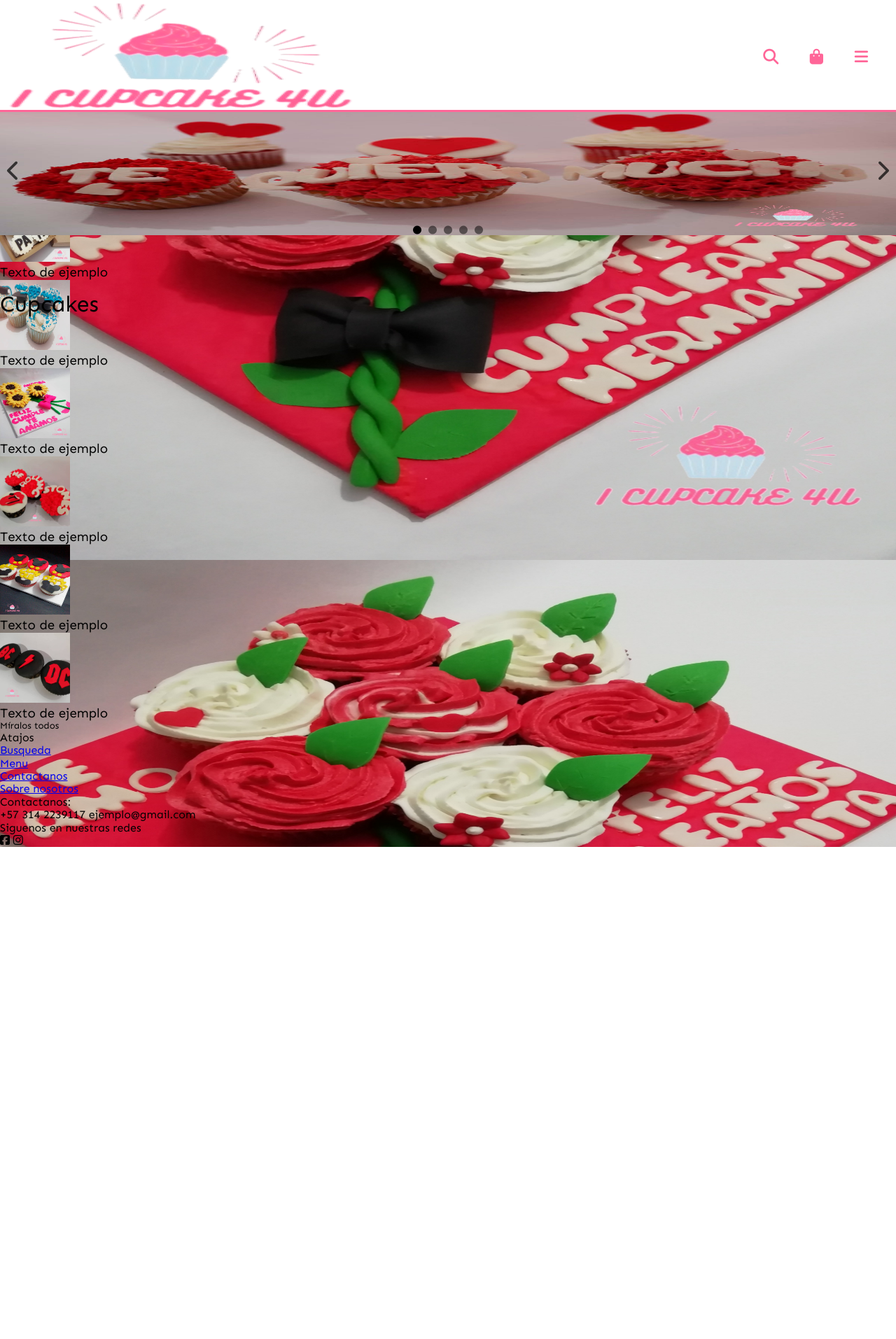
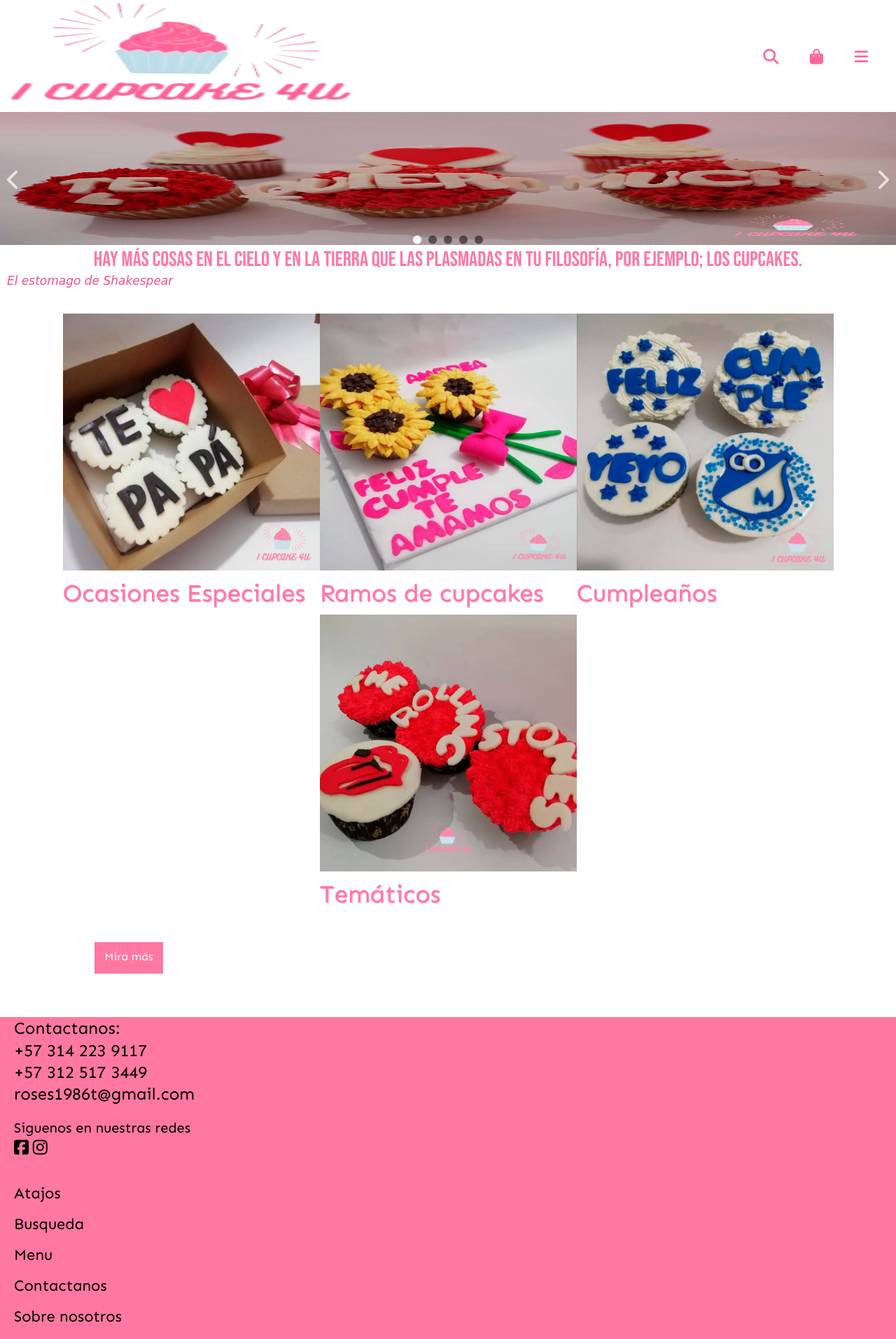
Before and after one commit to juandiegopjimenez/ICupCake4u, a PHP site: page / in a window 1280 px wide. Shown: the whole page at 70% size. Before the commit the page ends 1210 px from the top, so only its background shows below. Run offline with PHP 8.4, Linux system fonts and the light colour scheme; some libraries are stand-ins or nearby versions.

Commit message:
Landing page finalizada

```diff
--- a/estilos/estilos.css
+++ b/estilos/estilos.css
@@ -4,11 +4,14 @@
 }
 
 body {
-  background-image: url(../imagenes/fondo.jpg);
-  background-repeat: no-repeat;
-  background-size: 100%;
-  background-attachment: fixed;
-  background-position: center;
+  background: #fff;
+}
+a {
+  text-decoration: none;
+}
+
+a:visited {
+  color: #ff78a2;
 }
 
 ul,
@@ -16,10 +19,9 @@ ol {
   list-style: none;
 }
 
-                    /* header - Cabezera */
+/* header - Cabezera */
 header {
   background: #fff;
-  border-bottom: 3px solid #ff6698;
   position: fixed;
   width: 100%;
   height: 20%;
@@ -29,7 +31,7 @@ header {
 .logo {
   position: relative;
   width: 40%;
-  height: 99%;
+  height: 90%;
 }
 
 .header__icons {
@@ -49,7 +51,7 @@ header {
   color: #ff8fbd;
 }
 
-                              /* Buscador */
+/* Buscador */
 .fondo-active {
   width: 100%;
   height: 100%;
@@ -132,7 +134,7 @@ header {
   display: none;
 }
 
-                  /* nav - menú principal */
+/* nav - menú principal */
 
 nav {
   position: absolute;
@@ -163,6 +165,7 @@ nav ul {
 
 nav li {
   border-bottom: 1px solid #a49d9d;
+  height: 72px;
 }
 
 nav li:last-child {
@@ -193,6 +196,18 @@ nav span {
   margin-left: 40px;
 }
 
+#nav__cupcake-icon {
+  width: 26px;
+  height: 28px;
+  margin-right: 1em;
+}
+
+#nav__popcake-icon {
+  width: : 26px;
+  height: 26px;
+  margin-right: 1em;
+}
+
 #nav__orgullo-icon {
   background: linear-gradient(
     to bottom,
@@ -206,16 +221,16 @@ nav span {
   color: #fff;
 }
 
-#nav__people-icon {
+#nav__smile-icon {
   transform: translateY(10px);
 }
 
-/* Main - Contendio principal */
+/* Slider - fotos que se mueven */
 
 .slideShow {
   position: relative;
   width: 100%;
-  top: 146.4px;
+  top: 20vh;
   min-height: 190px;
 }
 
@@ -251,7 +266,7 @@ nav span {
   height: 100%;
   display: flex;
   align-items: center;
-  color: rgba(0, 0, 0, 0.7);
+  color: rgba(255, 255, 255, 0.7);
   font-size: 30px;
   z-index: 4;
   cursor: pointer;
@@ -265,12 +280,123 @@ nav span {
   right: 10px;
 }
 
+/* Main - Contendio principal */
+
 h1 {
+  font-family: 'Bebas Neue', cursive;
   position: relative;
-  top: 200px;
+  top: 160px;
+  font-size: 30px;
+  color: #ff78a2;
+  text-align: center;
+  margin: auto 15px;
 }
 
-main div img {
-  height: 100px;
-  width: 100px;
+cite {
+  font-family: cursive;
+  position: relative;
+  top: 163px;
+  font-size: 17px;
+  color: #f55083;
+  text-align: left;
+  margin-left: 10px;
 }
+
+.imagenes {
+  margin-top: 25vh;
+  margin-bottom: 50px;
+  display: flex;
+  flex-flow: row wrap;
+  justify-content: center;
+}
+
+.imagenes div {
+  height: 430px;
+  align-self: center;
+}
+
+.imagenes div h3 {
+  margin-top: 7px;
+}
+
+.imagenes div img {
+  height: 367px;
+  width: 367px;
+  object-fit: fill;
+}
+
+.imagenes h3 {
+  color: #ff78a2;
+  font-size: 35px;
+  text-align: left;
+  text-shadow: 1px 1px 1px #ff8fbd;
+}
+
+.imagenes p {
+  font-size: 28px;
+}
+
+.view-all {
+  position: relative;
+  bottom: 12px;
+  left: 135px;
+  height: 45px;
+  width: 98px;
+  background: #ff78a2;
+  padding: 12px;
+  margin-bottom: 50px;
+}
+
+.view-all a {
+  display: block;
+  text-decoration: none;
+  color: #fff;
+  text-align: center;
+}
+
+/* Aside - Contacto */
+
+aside {
+  background: #ff78a2;
+  border-bottom: #aa375b;
+  height: 210px;
+  color: #000;
+}
+
+.contacto {
+  font-size: 24px;
+  padding: 20px;
+  padding-top: 0;
+  line-height: 1.3;
+}
+
+.redes {
+  padding: 20px;
+  padding-top: 0;
+  font-size: 20px;
+  line-height: 1.3;
+}
+
+.redes a {
+  color: #000;
+  margin-top: 6px;
+  font-size: 24px;
+}
+
+/* Footer - atajos */
+
+.quick-lines {
+  background: #ff78a2;
+  color: #000;
+  height: 250px;
+  padding: 20px;
+  font-size: 22px;
+  line-height: 2;
+}
+
+.quick-lines ul a {
+  text-decoration: none;
+  color: #000;
+}
+
+/* Responsive Design */
--- a/index.html
+++ b/index.html
@@ -4,8 +4,13 @@
   <meta charset="UTF-8">
   <meta name="viewport" content="width=device-width, initial-scale=1.0">
   <meta http-equiv="X-UA-Compatible" content="ie=edge">
+  <meta name="description" content="Sorprende a tus seres queriodos o alegra a tu
+  paladar con nuestros delicioso cupcakes de todos los sabores y como tu los quieras">
+  <meta name="keywords" content="cupckes, postres, regalos, comida">
   <meta name="author" content="Juan Diego Peña Jiménez @juand_pjimenez">
   <link href="https://fonts.googleapis.com/css2?family=Sen&display=swap" rel="stylesheet">
+  <link href="https://fonts.googleapis.com/css2?family=Noto+Sans+TC&display=swap" rel="stylesheet">
+  <link href="https://fonts.googleapis.com/css2?family=Bebas+Neue&family=Noto+Sans+TC&display=swap" rel="stylesheet">
   <link rel="icon" href="imagenes/icono.ico">
   <link rel="stylesheet" href="estilos/normalize.css">
   <link rel="stylesheet" href="estilos/estilos.css">
@@ -25,10 +30,13 @@
       <nav id="nav">
         <ul>
           <li><a href="index.html"><i id="nav__home-icon" class="fas fa-home"></i>Inicio</a></li>
-          <li><a href="#"><i id="nav__cupcake-icon" class="fas fa-bread-slice"></i>Cupcakes</a></li>
-          <li><a href="#"><i id="nav__cake-icon" class="fas fa-birthday-cake"></i>Pasteles</a></li>
+          <li><a href="#"><img id="nav__cupcake-icon" src="imagenes/cupcake-icon.png" alt="cupcake">Cupcakes</a></li>
+          <li><a href="#"><i id="nav__cookie-icon" class="fas fa-cookie-bite"></i></i>Galletas</a></li>
+          <li><a href="#"><img id="nav__popcake-icon" src="imagenes/popcake.png" alt="popcake">Popcakes</a></li>
+          <li><a href="#"><i id="nav__tongue-icon" class="fas fa-grin-tongue"></i>Linea de sabores</a></li>
           <li><a href="#"><i id="nav__orgullo-icon" class="fas fa-ribbon"></i>Orgullo</a></li>
-          <li><a href="#"><i id="nav__people-icon" class="fas fa-user-friends"></i>Clientes <span>satisfechos</span></a></li>
+          <li><a href="#"><i id="nav__people-icon" class="fas fa-user-friends"></i>Contactanos</span></a></li>
+          <li><a href="#"><i id="nav__smile-icon" class="far fa-smile-wink"></i>Clientes <span>satisfechos</span></a></li>
         </ul>
       </nav>
     </div>
@@ -73,34 +81,49 @@
         <i class="fas fa-chevron-right"></i>
       </div>
     </div>
-    <h1>Cupcakes</h1>
+    <h1>
+      Hay más cosas en el cielo y en la tierra que las plasmadas en tu filosofía,
+      por ejemplo; los cupcakes.
+     </h1>
+     <cite>El estomago de Shakespear</cite>
+    <div class="imagenes">
       <div class="imagen-1">
-      <img src="imagenes/principal_1.jpg" alt="Cupcakes dia del padre">
-      <h3>Texto de ejemplo</h3>
+        <a href="#"><img src="imagenes/principal_1.jpg" alt="Cupcakes dia del padre"></a>
+        <a href="#"><h3>Ocasiones Especiales</h3></a>
       </div>
       <div class="imagen-2">
-      <img src="imagenes/principal_2.jpg" alt="Cupcakes graduación universitaria">
-      <h3>Texto de ejemplo</h3>
+        <a href="#"><img src="imagenes/principal_2.jpg" alt="Cupcakes ramo de girasoles"></a>
+        <a href="#"><h3>Ramos de cupcakes</h3></a>
       </div>
       <div class="imagen-3">
-      <img src="imagenes/principal_3.jpg" alt="Cupcakes ramo de girasoles">
-      <h3>Texto de ejemplo</h3>
+        <a href="#"><img src="imagenes/principal_3.jpg" alt="Cupcakes feliz cumpleaños"></a>
+        <a href="#"><h3>Cumpleaños</h3></a>
       </div>
       <div class="imagen-4">
-      <img src="imagenes/principal_4.jpg" alt="Cupcakes rolling stones">
-      <h3>Texto de ejemplo</h3>
+        <a href="#"><img src="imagenes/principal_4.jpg" alt="Cupcakes rolling stones"></a>
+        <a href="#"><h3>Temáticos</h3></a>
       </div>
-    <div class="imagen-5">
-      <img src="imagenes/principal_5.jpg" alt="Cupcakes mickey mouse">
-      <h3>Texto de ejemplo</h3>
     </div>
-    <div class="imagen-6">
-      <img src="imagenes/principal_6.jpg" alt="Cupcakes ACDC">
-      <h3>Texto de ejemplo</h3>
+    <div class="view-all">
+      <a href="#">Mira más</a>
     </div>
-    <h5> Míralos todos</h5>
   </main>
   <aside>
+    <div class="contacto">
+      <h4>Contactanos:</h4>
+      <p>
+        +57 314 223 9117 <br>
+        +57 312 517 3449 <br>
+        roses1986t@gmail.com
+      </p>
+    </div>
+    <div class="redes">
+      <h4>Siguenos en nuestras redes</h4>
+       <a href="https://www.facebook.com/Lovecupcakes4U" target="_blank"><i class="fab fa-facebook-square"></i></a>
+       <a href="https://www.instagram.com/kailu86/" target="_blank"><i class="fab fa-instagram"></i></a>
+    </div>
+  </aside>
+  <footer>
     <div class="quick-lines">
       <h4>Atajos</h4>
       <ul>
@@ -110,20 +133,6 @@
         <li><a href="#">Sobre nosotros</a></li>
       </ul>
     </div>
-  </aside>
-  <footer>
-    <div class="Contacto">
-      <h4>Contactanos:</h4>
-      <p>
-        +57 314 2239117
-        ejemplo@gmail.com
-      </p>
-    </div>
-    <div class="redes">
-      <h4>Siguenos en nuestras redes</h4>
-      <i class="fab fa-facebook-square"></i>
-      <i class="fab fa-instagram"></i>
-    </div>
   </footer>
   <script src="js/header.js"></script>
   <script src="js/main.js"></script>
--- a/js/header.js
+++ b/js/header.js
@@ -1,7 +1,11 @@
 // Buscador
 
-document.getElementById("icon-search").addEventListener("click", mostrar_buscador);
-document.getElementById("cover-ctn-search").addEventListener("click", ocultar_buscador);
+document
+  .getElementById("icon-search")
+  .addEventListener("click", mostrar_buscador);
+document
+  .getElementById("cover-ctn-search")
+  .addEventListener("click", ocultar_buscador);
 
 var bars_search = document.getElementById("ctn-bars-search");
 var cover_ctn_search = document.getElementById("cover-ctn-search");
@@ -25,7 +29,9 @@ function ocultar_buscador() {
   box_search.style.display = "none";
 }
 
-document.getElementById("input-search").addEventListener("keyup", buscador_interno);
+document
+  .getElementById("input-search")
+  .addEventListener("keyup", buscador_interno);
 
 function buscador_interno() {
   let filter = inputSearch.value.toUpperCase();
@@ -57,8 +63,5 @@ function cambiarClase() {
   let menuOpen = document.getElementById("icons__bars");
   menuOpen.classList.toggle("fa-times");
 
-  let fondoActive = document.getElementById("fondo");
-  fondoActive.classList.toggle("fondo-active");
-
   menuOpen.style.color = "#ff6698";
 }
--- a/js/main.js
+++ b/js/main.js
@@ -8,7 +8,7 @@ $(document).ready(function() {
 
   $(".slider li").hide();
   $(".slider li:first").show();
-  $(".pagination li:first").css({ color: "#000" });
+  $(".pagination li:first").css({ color: "#fff" });
 
   $(".pagination li").click(pagination);
   $(".right i").click(nextSlider);
@@ -26,7 +26,7 @@ $(document).ready(function() {
     $(".slider li:nth-child(" + paginationPos + ")").fadeIn();
 
     $(".pagination li").css({ color: "rgba(0, 0, 0, 0.5)" });
-    $(this).css({ color: "#000" });
+    $(this).css({ color: "#fff" });
 
     imgPos = paginationPos;
   }
@@ -38,7 +38,7 @@ $(document).ready(function() {
       imgPos++;
     }
     $(".pagination li").css({ color: "rgba(0, 0, 0, 0.5)" });
-    $(".pagination li:nth-child(" + imgPos + ")").css({ color: "#000" });
+    $(".pagination li:nth-child(" + imgPos + ")").css({ color: "#fff" });
     $(".slider li").hide();
     $(".slider li:nth-child(" + imgPos + ")").fadeIn();
   }
@@ -50,7 +50,7 @@ $(document).ready(function() {
       imgPos--;
     }
     $(".pagination li").css({ color: "rgba(0, 0, 0, 0.5)" });
-    $(".pagination li:nth-child(" + imgPos + ")").css({ color: "#000" });
+    $(".pagination li:nth-child(" + imgPos + ")").css({ color: "#fff" });
     $(".slider li").hide();
     $(".slider li:nth-child(" + imgPos + ")").fadeIn();
   }
```
Also changed, not shown: imagenes/cupcake-icon.png (added), imagenes/popcake.png (added), imagenes/principal_2.jpg, imagenes/principal_3.jpg, imagenes/principal_5.jpg (deleted), imagenes/principal_6.jpg (deleted), imagenes/slider_4.jpg. Lines whose indentation alone changed are shown as unchanged.
